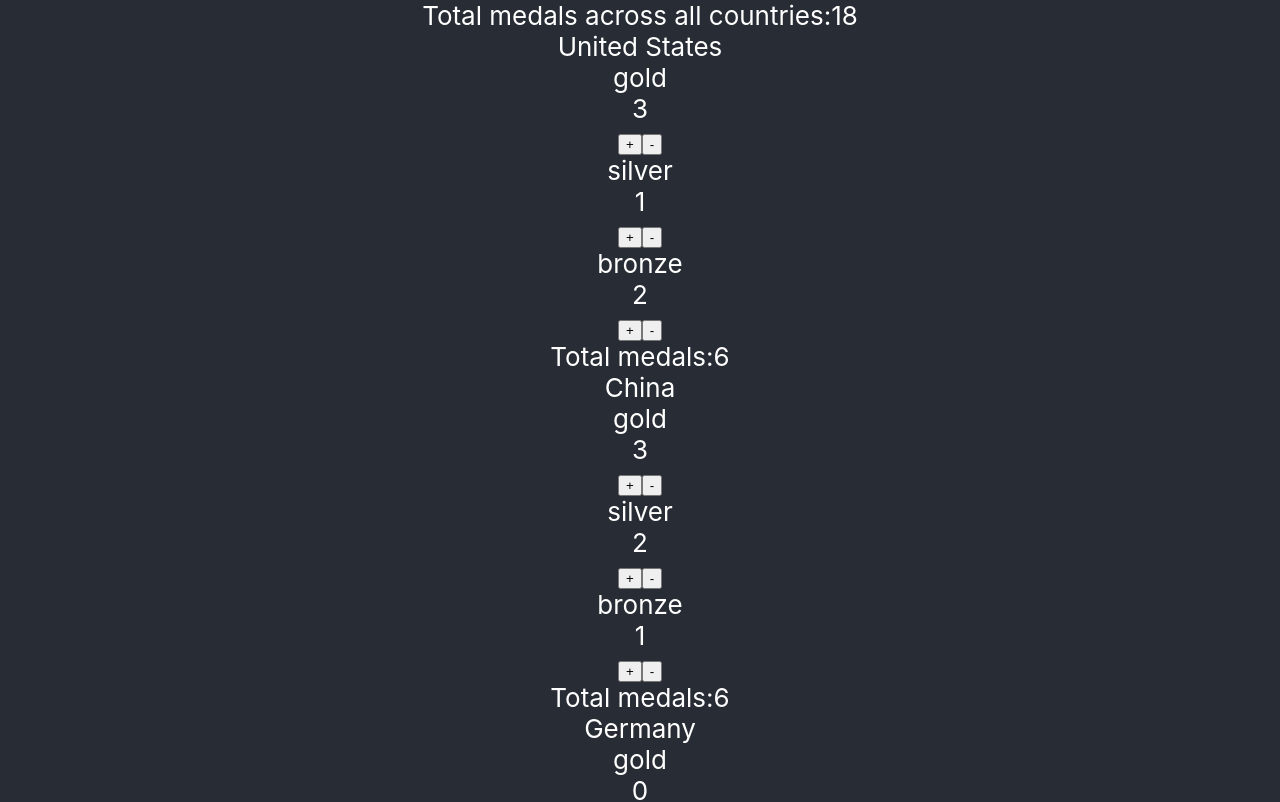
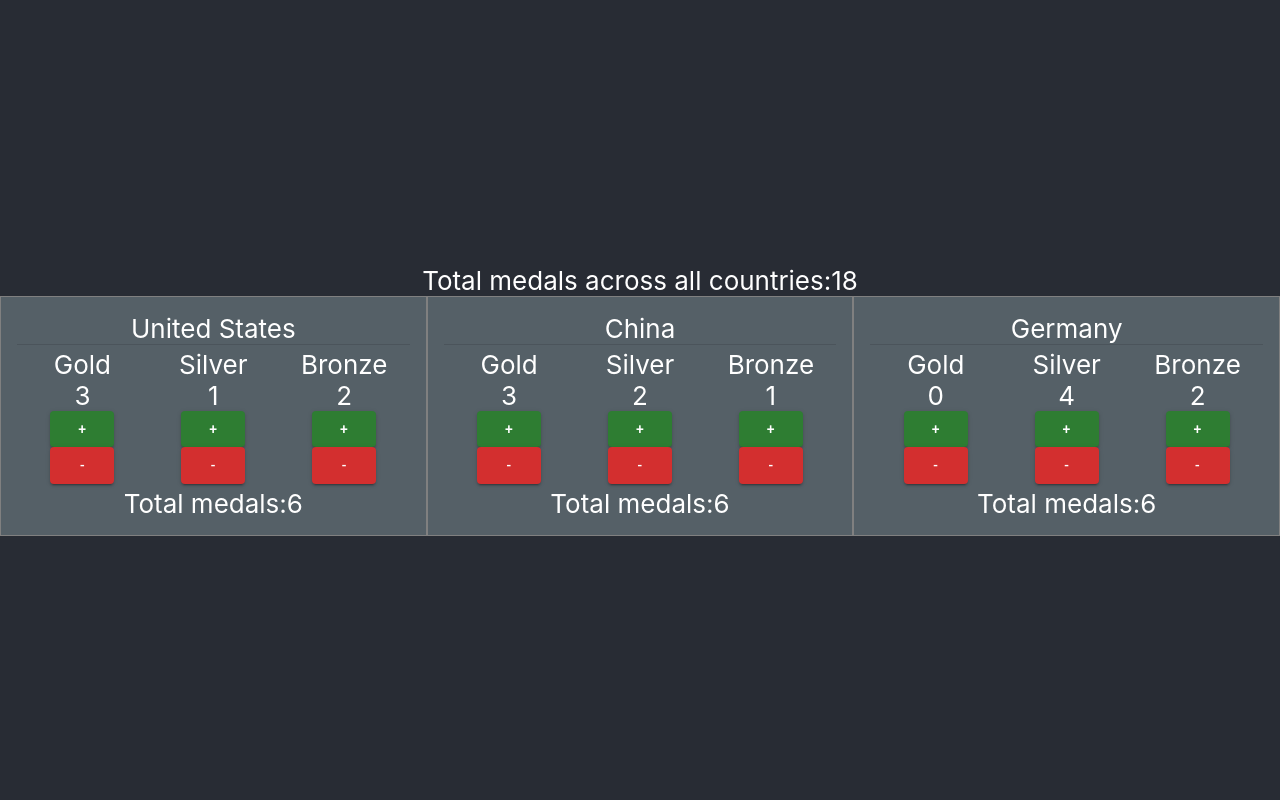
Before and after one commit to azwerlein/React-Forms, a React (Create React App) app: page / in a window 1280 px wide. Shown: the top 802 px of the page. Built offline with nearby package versions, Linux system fonts and the light colour scheme.

Commit message:
Some styling

```diff
--- a/package.json
+++ b/package.json
@@ -4,6 +4,9 @@
   "homepage": ".",
   "private": true,
   "dependencies": {
+    "@emotion/react": "^11.13.3",
+    "@emotion/styled": "^11.13.0",
+    "@mui/material": "^5.16.7",
     "@testing-library/jest-dom": "^5.17.0",
     "@testing-library/react": "^13.4.0",
     "@testing-library/user-event": "^13.5.0",
--- a/src/App.css
+++ b/src/App.css
@@ -36,3 +36,7 @@
     transform: rotate(360deg);
   }
 }
+
+.list {
+  display: flex;
+}
--- a/src/App.js
+++ b/src/App.js
@@ -4,9 +4,9 @@ import { useState } from 'react';
 
 function App() {
   const buildCategories = (gold, silver, bronze) => [
-    {type: 'gold', count: gold},
-    {type: 'silver', count: silver},
-    {type: 'bronze', count: bronze},
+    {type: 'Gold', count: gold},
+    {type: 'Silver', count: silver},
+    {type: 'Bronze', count: bronze},
   ];
 
   const [countries, setCountries] = useState([
@@ -39,7 +39,7 @@ function App() {
             countries.reduce((a, b) => a + b.categories.reduce((c, d) => c + d.count, 0), 0)
           }
         </div>
-        <div>
+        <div className='list'>
           {
             countries.map(c =>
               <Country
--- a/src/components/Country.jsx
+++ b/src/components/Country.jsx
@@ -1,4 +1,6 @@
+import Box from '@mui/material/Box';
 import Medal from "./Medal";
+import { Divider } from '@mui/material';
 
 const { Component } = require("react");
 
@@ -22,11 +24,12 @@ class Country extends Component {
     render() {
         const {name, categories} = this.state.country;
         return (
-            <div>
+            <Box component="section" sx={{p: 2, border: 'solid 1px gray', backgroundColor: '#556067'}}>
                 <div>
                     {name}
                 </div>
-                <div>
+                <Divider></Divider>
+                <Box sx={{display: 'flex'}}>
                     {
                         categories.map(c =>
                             <Medal
@@ -37,14 +40,14 @@ class Country extends Component {
                             ></Medal>
                         )
                     }
-                </div>
+                </Box>
                 <div>
                     Total medals:
                     {
                         categories.reduce((a, b) => a + b.count, 0)
                     }
                 </div>
-            </div>
+            </Box>
         );
     }
 }
--- a/src/components/Medal.jsx
+++ b/src/components/Medal.jsx
@@ -1,3 +1,5 @@
+import Button from '@mui/material/Button';
+import { Box } from '@mui/material';
 const { Component } = require("react");
 
 
@@ -6,16 +8,16 @@ class Medal extends Component {
 
     render() {
         return (
-            <div>
+            <Box sx={{margin: '4px'}}>
                 <div>{this.props.type}</div>
                 <div>{this.props.count}</div>
-                <button onClick={this.increment}>
+                <Button variant="contained" color='success' sx={{mx: '2px'}} onClick={this.increment}>
                     +
-                </button>
-                <button onClick={this.decrement}>
+                </Button>
+                <Button variant="contained" color='error' sx={{mx: '2px'}} onClick={this.decrement}>
                     -
-                </button>
-            </div>
+                </Button>
+            </Box>
         );
     }
 
```
Also changed, not shown: 1 other file (tests, documents, lock files or other folders).
